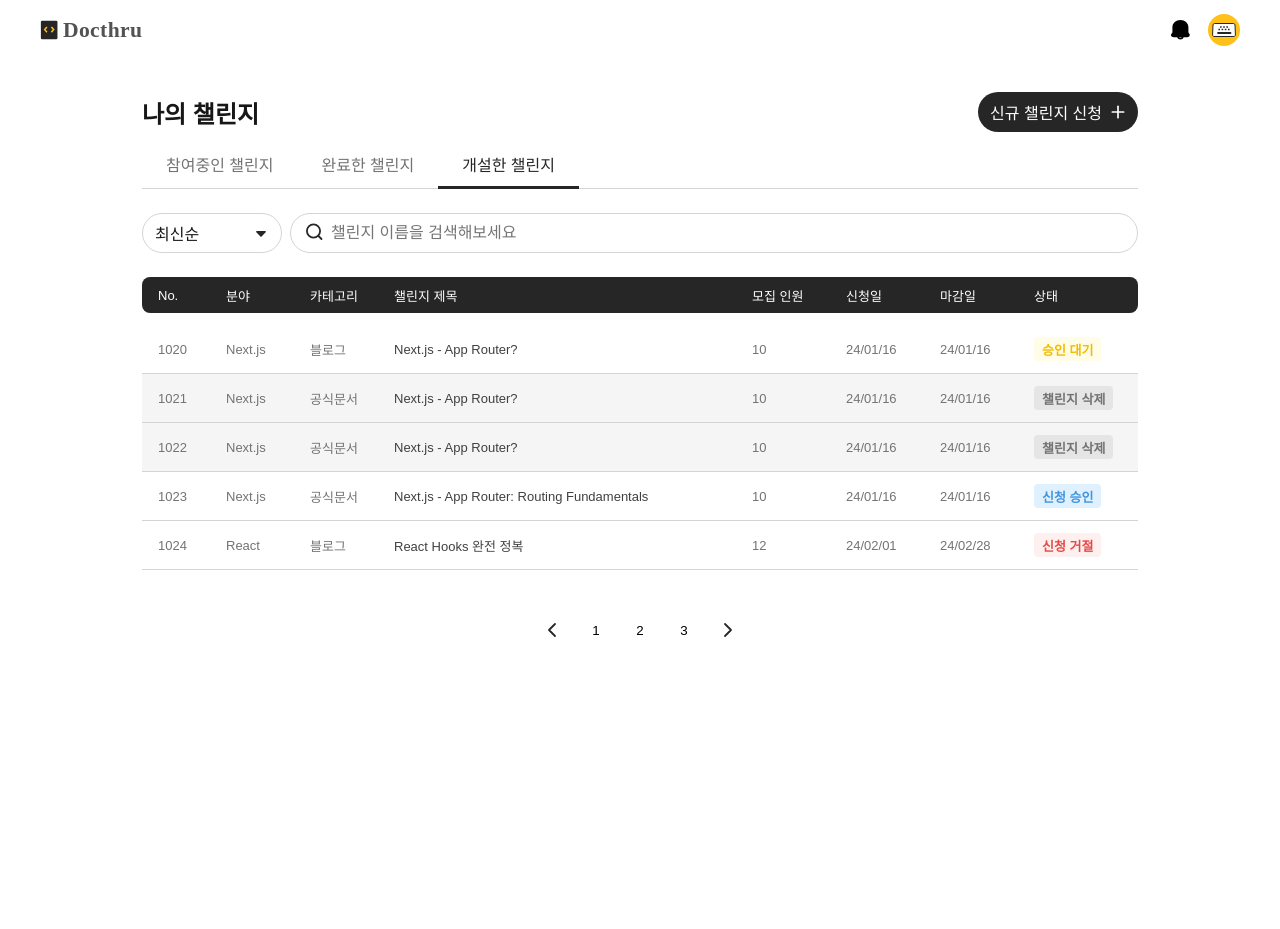
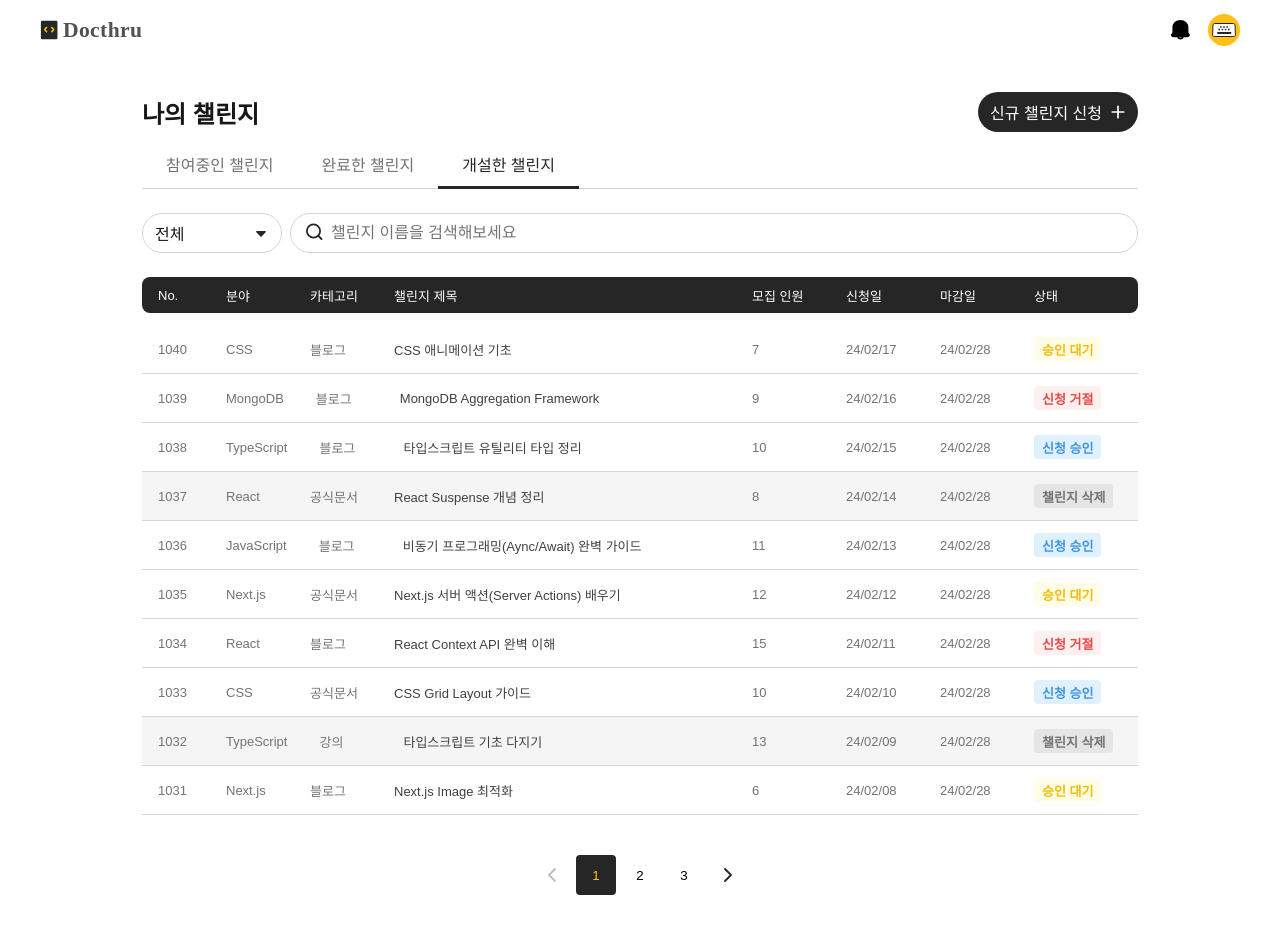
Before and after one commit to Codeit-MiddleProject-team2/7-docthru-team2-fe, a Next.js app: page /myChallenges/apply in a window 1280 px wide. Before the commit the page ends 800 px from the top, so only its background shows below. Built offline with nearby package versions, Linux system fonts and the light colour scheme.

Commit message:
feat: 개설한 챌린지, 필터/검색/페이지네이션 목데이터로 기능 구현 #21

```diff
--- /dev/null
+++ b/components/challenges/myChallengeTabs.js
@@ -0,0 +1,26 @@
+import Link from "next/link";
+import { useRouter } from "next/router";
+import styles from "./myChallengeTabs.module.css";
+
+const tabs = [
+  { href: "/myChallenges", label: "참여중인 챌린지" },
+  { href: "/myChallenges/completed", label: "완료한 챌린지" },
+  { href: "/myChallenges/apply", label: "개설한 챌린지" },
+];
+
+export default function MyChallengeTabs() {
+  const router = useRouter();
+
+  return (
+    <ul className={styles.tabMenuEl}>
+      {tabs.map((tab) => (
+        <li
+          key={tab.href}
+          className={router.pathname === tab.href ? styles.active : ""}
+        >
+          <Link href={tab.href}>{tab.label}</Link>
+        </li>
+      ))}
+    </ul>
+  );
+}
--- /dev/null
+++ b/components/challenges/myChallengeTabs.module.css
@@ -0,0 +1,30 @@
+.tabMenuEl {
+  display: flex;
+  flex: 1;
+  border-bottom: 1px solid #d4d4d4;
+}
+.tabMenuEl li,
+.tabMenuEl li a {
+  display: flex;
+  align-items: center;
+  color: #737373;
+  font-weight: 500;
+}
+.tabMenuEl li a {
+  position: relative;
+  height: 48px;
+  padding: 0 24px;
+}
+.tabMenuEl li.active a {
+  color: #262626;
+}
+.tabMenuEl li.active a:after {
+  position: absolute;
+  left: 0;
+  bottom: -1px;
+  display: block;
+  content: "";
+  width: 100%;
+  height: 3px;
+  background: #262626;
+}
--- a/components/challenges/pagiation.js
+++ b/components/challenges/pagiation.js
@@ -3,10 +3,29 @@ import styles from "./pagination.module.css";
 import iconArrowLeft from "../../public/icons/ic_pagenaiton_arrow_left.svg";
 import iconArrowRight from "../../public/icons/ic_pagenaiton_arrow_right.svg";
 
-export const Pagination = ({ pages = [] }) => {
-  const handlePageClick = () => {
-    console.log("누르면 반응하는지 테스트");
-    return;
+export const Pagination = ({ currentPage, total, limit, onPageChange }) => {
+  const totalPages = Math.ceil(total / limit);
+  const pages = [];
+  for (let i = 1; i <= totalPages; i++) {
+    pages.push(i);
+  }
+
+  const handlePrev = () => {
+    if (currentPage > 1) {
+      onPageChange(currentPage - 1);
+    }
+  };
+
+  const handleNext = () => {
+    if (currentPage < totalPages) {
+      onPageChange(currentPage + 1);
+    }
+  };
+
+  const handlePageClick = (pageNum) => {
+    if (pageNum !== currentPage) {
+      onPageChange(pageNum);
+    }
   };
 
   return (
@@ -15,8 +34,9 @@ export const Pagination = ({ pages = [] }) => {
         <li>
           <button
             type="button"
-            onClick={handlePageClick}
+            onClick={handlePrev}
             className={styles.pageArrow}
+            disabled={currentPage === 1}
           >
             <Image
               src={iconArrowLeft}
@@ -31,8 +51,10 @@ export const Pagination = ({ pages = [] }) => {
             <li key={page}>
               <button
                 type="button"
-                onClick={handlePageClick}
-                className={`${styles.pageNumber}`}
+                onClick={() => handlePageClick(page)}
+                className={`${styles.pageNumber} ${
+                  page === currentPage ? styles.active : ""
+                }`}
               >
                 {page}
               </button>
@@ -42,8 +64,9 @@ export const Pagination = ({ pages = [] }) => {
         <li>
           <button
             type="button"
-            onClick={handlePageClick}
+            onClick={handleNext}
             className={styles.pageArrow}
+            disabled={currentPage === totalPages}
           >
             <Image
               src={iconArrowRight}
--- a/components/challenges/pagination.module.css
+++ b/components/challenges/pagination.module.css
@@ -11,14 +11,19 @@
   width: 40px;
   height: 40px;
   border: none;
-  background-color: #fff;
+  background: #fff;
   display: flex;
   justify-content: center;
   align-items: center;
   cursor: pointer;
+  border-radius: 4px;
 }
 
-.pageNumberActive {
+.pageNumber.active {
   background: #262626;
   color: #ffc117;
+  font-weight: 500;
 }
+.pageArrow:disabled {
+  opacity: 0.3;
+}
--- a/components/challenges/searchBar.js
+++ b/components/challenges/searchBar.js
@@ -3,12 +3,16 @@ import styles from "./searchBar.module.css";
 import iconSearch from "../../public/icons/ic_search.svg";
 import { useState } from "react";
 
-export default function SearchBar() {
+export default function SearchBar({ value, onChange }) {
   const [inputValue, setInputValue] = useState("");
 
+  const handleSubmit = (e) => {
+    e.preventDefault();
+    onChange(inputValue);
+  };
   return (
     <>
-      <form className={styles.searchBar}>
+      <form className={styles.searchBar} onSubmit={handleSubmit}>
         <div className={`${styles.searchBox}`}>
           <Image src={iconSearch} width={24} height={24} />
           <input
@@ -17,6 +21,7 @@ export default function SearchBar() {
             name="keyword"
             placeholder="챌린지 이름을 검색해보세요"
             autoComplete="off"
+            value={inputValue}
             onChange={(e) => setInputValue(e.target.value)}
           />
         </div>
--- a/components/challenges/sort.js
+++ b/components/challenges/sort.js
@@ -3,23 +3,36 @@ import styles from "./sort.module.css";
 import iconSortArrow from "../../public/icons/ic_toggle_down.svg";
 import { useState } from "react";
 
-export default function Sort() {
+export default function Sort({ options, selected, onChange }) {
   const [isOpen, setIsOpen] = useState(false);
   const handleOpen = () => {
     setIsOpen((prev) => !prev);
   };
+
+  const handleSelect = (value) => {
+    onChange(value);
+    setIsOpen(false);
+  };
+
   return (
     <>
       <div className={styles.sortEl}>
         <div className={styles.sortButton} onClick={handleOpen}>
-          <span>최신순</span>
+          <span>
+            {selected
+              ? options.find((o) => o.value === selected)?.label
+              : "전체"}
+          </span>
           <Image src={iconSortArrow} width={24} height={24} />
         </div>
         {isOpen && (
           <div className={styles.sortOptions}>
             <ul>
-              <li>최신 순</li>
-              <li>오래된 순</li>
+              {options.map(({ value, label }) => (
+                <li key={value} onClick={() => handleSelect(value)}>
+                  {label}
+                </li>
+              ))}
             </ul>
           </div>
         )}
--- a/components/challenges/tableRow.js
+++ b/components/challenges/tableRow.js
@@ -6,6 +6,19 @@ const statusTexts = {
   rejected: "신청 거절",
   pending: "승인 대기",
   approved: "신청 승인",
+};
+
+const formatDate = (isoString) => {
+  const date = new Date(isoString);
+  return date
+    .toLocaleDateString("ko-KR", {
+      year: "2-digit",
+      month: "2-digit",
+      day: "2-digit",
+    })
+    .replace(/\./g, "/")
+    .replace(/\/$/, "")
+    .replace(/\s/g, "");
 };
 
 export default function TableRow({ challenge }) {
@@ -30,14 +43,14 @@ export default function TableRow({ challenge }) {
           {challenge.people}
         </div>
         <div className={`${styles.column} ${styles.applyDate}`}>
-          {challenge.createdAt}
+          {formatDate(challenge.createdAt)}
         </div>
         <div className={`${styles.column} ${styles.dueDate}`}>
-          {challenge.dueDate}
+          {formatDate(challenge.dueDate)}
         </div>
         <div className={`${styles.column} ${styles.status}`}>
           <span className={`${styles.chip} ${styles[challenge.isAdmitted]}`}>
-            {statusTexts[challenge.isAdmitted] || "알 수 없음"}
+            {statusTexts[challenge.isAdmitted] || "-"}
           </span>
         </div>
       </div>
--- a/mock/myChallengesApply.js
+++ b/mock/myChallengesApply.js
@@ -1,15 +1,12 @@
-export function getMyChallengesApply() {
-  return new Promise((resolve) => {
-    setTimeout(() => {
-      resolve([
+const mockChallenges = [
   {
     id: 1020,
     type: "블로그",
     category: "Next.js",
     title: "Next.js - App Router?",
     people: 10,
-          createdAt: "24/01/16",
-          dueDate: "24/01/16",
+    createdAt: "2024-01-16T09:00:00Z",
+    dueDate: "2024-01-16T09:00:00Z",
     isAdmitted: "pending",
   },
   {
@@ -18,8 +15,8 @@ export function getMyChallengesApply() {
     category: "Next.js",
     title: "Next.js - App Router?",
     people: 10,
-          createdAt: "24/01/16",
-          dueDate: "24/01/16",
+    createdAt: "2024-01-15T09:00:00Z",
+    dueDate: "2024-01-16T09:00:00Z",
     isAdmitted: "deleted",
   },
   {
@@ -28,8 +25,8 @@ export function getMyChallengesApply() {
     category: "Next.js",
     title: "Next.js - App Router?",
     people: 10,
-          createdAt: "24/01/16",
-          dueDate: "24/01/16",
+    createdAt: "2024-01-14T09:00:00Z",
+    dueDate: "2024-01-16T09:00:00Z",
     isAdmitted: "deleted",
   },
   {
@@ -38,8 +35,8 @@ export function getMyChallengesApply() {
     category: "Next.js",
     title: "Next.js - App Router: Routing Fundamentals",
     people: 10,
-          createdAt: "24/01/16",
-          dueDate: "24/01/16",
+    createdAt: "2024-01-13T09:00:00Z",
+    dueDate: "2024-01-16T09:00:00Z",
     isAdmitted: "approved",
   },
   {
@@ -48,12 +45,202 @@ export function getMyChallengesApply() {
     category: "React",
     title: "React Hooks 완전 정복",
     people: 12,
-          createdAt: "24/02/01",
-          dueDate: "24/02/28",
+    createdAt: "2024-02-01T09:00:00Z",
+    dueDate: "2024-02-28T09:00:00Z",
     isAdmitted: "rejected",
   },
-      ]);
-    }, 500); // 지연 시뮬레이션
+  {
+    id: 1025,
+    type: "공식문서",
+    category: "JavaScript",
+    title: "자바스크립트 ES6 문법 정리",
+    people: 15,
+    createdAt: "2024-02-02T09:00:00Z",
+    dueDate: "2024-02-28T09:00:00Z",
+    isAdmitted: "pending",
+  },
+  {
+    id: 1026,
+    type: "블로그",
+    category: "CSS",
+    title: "CSS Flexbox 완벽 가이드",
+    people: 8,
+    createdAt: "2024-02-03T09:00:00Z",
+    dueDate: "2024-02-28T09:00:00Z",
+    isAdmitted: "approved",
+  },
+  {
+    id: 1027,
+    type: "공식문서",
+    category: "HTML",
+    title: "HTML 시맨틱 태그",
+    people: 7,
+    createdAt: "2024-02-04T09:00:00Z",
+    dueDate: "2024-02-28T09:00:00Z",
+    isAdmitted: "deleted",
+  },
+  {
+    id: 1028,
+    type: "블로그",
+    category: "Node.js",
+    title: "Express.js 서버 만들기",
+    people: 11,
+    createdAt: "2024-02-05T09:00:00Z",
+    dueDate: "2024-02-28T09:00:00Z",
+    isAdmitted: "rejected",
+  },
+  {
+    id: 1029,
+    type: "공식문서",
+    category: "MongoDB",
+    title: "MongoDB 기본 쿼리 배우기",
+    people: 9,
+    createdAt: "2024-02-06T09:00:00Z",
+    dueDate: "2024-02-28T09:00:00Z",
+    isAdmitted: "pending",
+  },
+  {
+    id: 1030,
+    type: "공식문서",
+    category: "React",
+    title: "React Router v6 가이드",
+    people: 14,
+    createdAt: "2024-02-07T09:00:00Z",
+    dueDate: "2024-02-28T09:00:00Z",
+    isAdmitted: "approved",
+  },
+  {
+    id: 1031,
+    type: "블로그",
+    category: "Next.js",
+    title: "Next.js Image 최적화",
+    people: 6,
+    createdAt: "2024-02-08T09:00:00Z",
+    dueDate: "2024-02-28T09:00:00Z",
+    isAdmitted: "pending",
+  },
+  {
+    id: 1032,
+    type: "강의",
+    category: "TypeScript",
+    title: "타입스크립트 기초 다지기",
+    people: 13,
+    createdAt: "2024-02-09T09:00:00Z",
+    dueDate: "2024-02-28T09:00:00Z",
+    isAdmitted: "deleted",
+  },
+  {
+    id: 1033,
+    type: "공식문서",
+    category: "CSS",
+    title: "CSS Grid Layout 가이드",
+    people: 10,
+    createdAt: "2024-02-10T09:00:00Z",
+    dueDate: "2024-02-28T09:00:00Z",
+    isAdmitted: "approved",
+  },
+  {
+    id: 1034,
+    type: "블로그",
+    category: "React",
+    title: "React Context API 완벽 이해",
+    people: 15,
+    createdAt: "2024-02-11T09:00:00Z",
+    dueDate: "2024-02-28T09:00:00Z",
+    isAdmitted: "rejected",
+  },
+  {
+    id: 1035,
+    type: "공식문서",
+    category: "Next.js",
+    title: "Next.js 서버 액션(Server Actions) 배우기",
+    people: 12,
+    createdAt: "2024-02-12T09:00:00Z",
+    dueDate: "2024-02-28T09:00:00Z",
+    isAdmitted: "pending",
+  },
+  {
+    id: 1036,
+    type: "블로그",
+    category: "JavaScript",
+    title: "비동기 프로그래밍(Aync/Await) 완벽 가이드",
+    people: 11,
+    createdAt: "2024-02-13T09:00:00Z",
+    dueDate: "2024-02-28T09:00:00Z",
+    isAdmitted: "approved",
+  },
+  {
+    id: 1037,
+    type: "공식문서",
+    category: "React",
+    title: "React Suspense 개념 정리",
+    people: 8,
+    createdAt: "2024-02-14T09:00:00Z",
+    dueDate: "2024-02-28T09:00:00Z",
+    isAdmitted: "deleted",
+  },
+  {
+    id: 1038,
+    type: "블로그",
+    category: "TypeScript",
+    title: "타입스크립트 유틸리티 타입 정리",
+    people: 10,
+    createdAt: "2024-02-15T09:00:00Z",
+    dueDate: "2024-02-28T09:00:00Z",
+    isAdmitted: "approved",
+  },
+  {
+    id: 1039,
+    type: "블로그",
+    category: "MongoDB",
+    title: "MongoDB Aggregation Framework",
+    people: 9,
+    createdAt: "2024-02-16T09:00:00Z",
+    dueDate: "2024-02-28T09:00:00Z",
+    isAdmitted: "rejected",
+  },
+  {
+    id: 1040,
+    type: "블로그",
+    category: "CSS",
+    title: "CSS 애니메이션 기초",
+    people: 7,
+    createdAt: "2024-02-17T09:00:00Z",
+    dueDate: "2024-02-28T09:00:00Z",
+    isAdmitted: "pending",
+  },
+];
+export function getMyChallengesApply({
+  status,
+  keyword,
+  page = 1,
+  limit = 10,
+} = {}) {
+  return new Promise((resolve) => {
+    setTimeout(() => {
+      let result = [...mockChallenges];
+
+      result.sort((a, b) => new Date(b.createdAt) - new Date(a.createdAt));
+
+      if (status) {
+        result = result.filter((item) => item.isAdmitted === status);
+      }
+
+      if (keyword) {
+        result = result.filter((item) =>
+          item.title.toLowerCase().includes(keyword.toLowerCase())
+        );
+      }
+
+      const total = result.length;
+      const startIndex = (page - 1) * limit;
+      result = result.slice(startIndex, startIndex + limit);
+
+      resolve({
+        total,
+        data: result,
+      });
+    }, 500);
   });
 }
 
--- a/pages/myChallenges/apply.js
+++ b/pages/myChallenges/apply.js
@@ -7,18 +7,56 @@ import Sort from "@/components/challenges/sort";
 import Link from "next/link";
 import TableRow from "@/components/challenges/tableRow";
 import { getMyChallengesApply } from "@/mock/myChallengesApply.js";
+import { useRouter } from "next/router";
 import { useEffect, useState } from "react";
+import MyChallengeTabs from "@/components/challenges/myChallengeTabs";
+
+const statusOptions = [
+  { value: "", label: "전체" },
+  { value: "pending", label: "승인 대기" },
+  { value: "approved", label: "신청 승인" },
+  { value: "rejected", label: "신청 거절" },
+  { value: "deleted", label: "챌린지 삭제" },
+];
 
 export default function MyChallengesApplyPage() {
+  const router = useRouter();
+  const { status = "", keyword = "", page: pageNum = 1 } = router.query;
+  const page = Number(pageNum);
+
   const [challenges, setChallenges] = useState([]);
+  const [total, setTotal] = useState(0);
+  //const [status, setStatus] = useState("");
+  //const [keyword, setKeyword] = useState("");
+  //const [page, setPage] = useState(1);
+  const limit = 10;
+
   const handleMyChallenges = async () => {
-    const data = await getMyChallengesApply();
-    console.log(data);
-    setChallenges(data);
+    const res = await getMyChallengesApply({
+      status,
+      keyword,
+      page,
+      limit,
+    });
+
+    setChallenges(res.data);
+    setTotal(res.total);
   };
+
+  const updateQuery = (params) => {
+    router.push(
+      {
+        pathname: router.pathname,
+        query: { ...router.query, ...params },
+      },
+      undefined,
+      { shallow: true }
+    );
+  };
+
   useEffect(() => {
-    handleMyChallenges();
-  }, []);
+    handleMyChallenges({ status, keyword, page, limit });
+  }, [status, keyword, page]);
   return (
     <>
       <div className={styles.contaniner}>
@@ -32,28 +70,23 @@ export default function MyChallengesApplyPage() {
               </Link>
             </div>
           </div>
-          <div>
-            <ul className={styles.tabMenuEl}>
-              <li>
-                <Link href={`/`}>참여중인 챌린지</Link>
-              </li>
-              <li>
-                <Link href={`/`}>완료한 챌린지</Link>
-              </li>
-              <li className={styles.active}>
-                <Link href={`/`}>개설한 챌린지</Link>
-              </li>
-            </ul>
-          </div>
+          <MyChallengeTabs />
         </div>
         <div className={styles.challengeArea}>
           <div className={styles.dataOptionsArea}>
-            <Sort />
-            <SearchBar />
+            <Sort
+              options={statusOptions}
+              selected={status}
+              onChange={(value) => updateQuery({ status: value, page: 1 })}
+            />
+            <SearchBar
+              value={keyword}
+              onChange={(value) => updateQuery({ keyword: value, page: 1 })}
+            />
           </div>
-          <div className={styles.challengeTable}>
-            {challenges.length > 0 ? (
-              <>
+          {challenges.length > 0 ? (
+            <>
+              <div className={styles.challengeTable}>
                 <div className={styles.tableHead}>
                   <div className={styles.row}>
                     <div className={`${styles.column} ${styles.no}`}>No.</div>
@@ -82,19 +115,24 @@ export default function MyChallengesApplyPage() {
                     </div>
                   </div>
                 </div>
-                <div>
+                <div className={styles.tableBody}>
                   {challenges.map((challenge) => {
                     return (
                       <TableRow key={challenge.no} challenge={challenge} />
                     );
                   })}
                 </div>
-              </>
-            ) : (
-              <p>데이터가 없습니다</p>
-            )}
-          </div>
-          <Pagination pages={[1, 2, 3]} />
+              </div>
+              <Pagination
+                currentPage={page}
+                total={total}
+                limit={limit}
+                onPageChange={(page) => updateQuery({ page })}
+              />
+            </>
+          ) : (
+            <p className={styles.nodata}>개설한 챌린지가 없어요 :(</p>
+          )}
         </div>
       </div>
     </>
--- a/styles/myChallengesApply.module.css
+++ b/styles/myChallengesApply.module.css
@@ -26,36 +26,6 @@
   background: #262626;
   gap: 8px;
 }
-.tabMenuEl {
-  display: flex;
-  flex: 1;
-  border-bottom: 1px solid #d4d4d4;
-}
-.tabMenuEl li,
-.tabMenuEl li a {
-  display: flex;
-  align-items: center;
-  color: #737373;
-  font-weight: 500;
-}
-.tabMenuEl li a {
-  position: relative;
-  height: 48px;
-  padding: 0 24px;
-}
-.tabMenuEl li.active a {
-  color: #262626;
-}
-.tabMenuEl li.active a:after {
-  position: absolute;
-  left: 0;
-  bottom: -1px;
-  display: block;
-  content: "";
-  width: 100%;
-  height: 3px;
-  background: #262626;
-}
 .dataOptionsArea {
   margin-bottom: 24px;
   display: flex;
@@ -67,7 +37,6 @@
   flex-direction: column;
   gap: 12px;
 }
-
 .tableHead .row {
   background: #262626;
   border-radius: 8px;
@@ -102,3 +71,9 @@
 .column.status {
   flex: 0 0 120px;
 }
+.nodata {
+  display: flex;
+  align-items: center;
+  justify-content: center;
+  height: 440px;
+}
```
Lines whose indentation alone changed are shown as unchanged.
